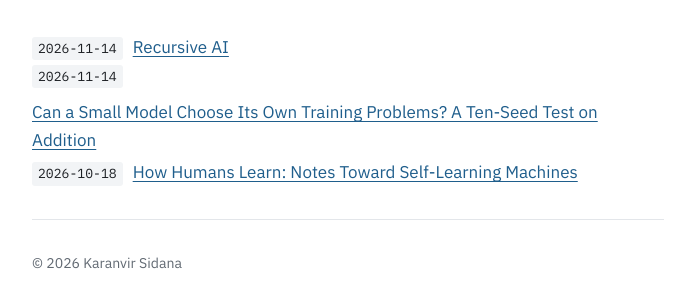
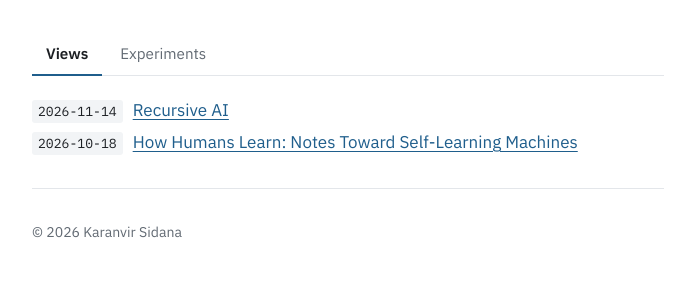
Before and after one commit to karan-vir/karan-vir.github.io, a plain HTML site: page writing.html in a window 1280 px wide. Shown: the part 114-422 px from the top of the page, without its empty margins (292-987 px from the left). Drawn offline with Linux system fonts and the light colour scheme.

Commit message:
Split Writing page into Views and Experiments tabs
Co-Authored-By: Claude Opus 5.5 <noreply@anthropic.com>
Claude-Session: https://claude.ai/code/session_016FjovBQCCUjAtj5maTC5jR

```diff
--- a/writing.html
+++ b/writing.html
@@ -9,22 +9,55 @@
 <link rel="preconnect" href="https://fonts.gstatic.com" crossorigin>
 <link rel="stylesheet" href="https://fonts.googleapis.com/css2?family=IBM+Plex+Mono:wght@400&family=IBM+Plex+Sans:wght@400;600&display=swap">
 <link rel="stylesheet" href="style.css">
+<style>
+.tabs{display:flex;gap:4px;border-bottom:1px solid var(--rule);margin:8px 0 20px}
+.tabs button{font:inherit;font-size:.95rem;background:none;border:0;border-bottom:2px solid transparent;color:var(--muted);padding:8px 14px;margin-bottom:-1px;cursor:pointer}
+.tabs button[aria-selected="true"]{color:var(--fg);border-bottom-color:var(--accent);font-weight:600}
+.tabs button:focus-visible{outline:2px solid var(--accent);outline-offset:2px}
+.panel-title{position:absolute;width:1px;height:1px;overflow:hidden;clip:rect(0 0 0 0)}
+.no-js .tabs{display:none}
+.no-js .panel-title{position:static;width:auto;height:auto;clip:auto;margin-top:32px}
+</style>
 </head>
-<body>
+<body class="no-js">
 <div class="wrap">
 <header class="site">
   <p class="site-name"><a href="index.html">Karanvir Sidana</a></p>
   <nav class="top" aria-label="Main"><a href="index.html">About</a><a href="research.html">Research</a><a href="writing.html" aria-current="page">Writing</a></nav>
 </header>
 <main>
-  <ul class="list">
-    <li><span class="date">2026-11-14</span><a href="writing/recursive-ai.html">Recursive AI</a></li>
-    <li><span class="date">2026-11-14</span><a href="writing/self-curriculum.html">Can a Small Model Choose Its Own Training Problems? A Ten-Seed Test on Addition</a></li>
-    <li><span class="date">2026-10-18</span><a href="writing/how-humans-learn.html">How Humans Learn: Notes Toward Self-Learning Machines</a></li>
-  </ul>
+  <div class="tabs" role="tablist" aria-label="Writing">
+    <button role="tab" id="tab-views" aria-controls="panel-views" aria-selected="true">Views</button>
+    <button role="tab" id="tab-experiments" aria-controls="panel-experiments" aria-selected="false" tabindex="-1">Experiments</button>
+  </div>
+  <section class="tab-panel" id="panel-views" role="tabpanel" aria-labelledby="tab-views">
+    <h2 class="panel-title">Views</h2>
+    <ul class="list">
+      <li><span class="date">2026-11-14</span><a href="writing/recursive-ai.html">Recursive AI</a></li>
+      <li><span class="date">2026-10-18</span><a href="writing/how-humans-learn.html">How Humans Learn: Notes Toward Self-Learning Machines</a></li>
+    </ul>
+  </section>
+  <section class="tab-panel" id="panel-experiments" role="tabpanel" aria-labelledby="tab-experiments">
+    <h2 class="panel-title">Experiments</h2>
+    <ul class="list">
+      <li><span class="date">2026-11-14</span><a href="writing/self-curriculum.html">Can a Small Model Choose Its Own Training Problems? A Ten-Seed Test on Addition</a></li>
+    </ul>
+  </section>
 </main>
 <hr>
 <footer>© 2026 Karanvir Sidana</footer>
 </div>
+<script>
+(function(){
+  document.body.classList.remove('no-js');
+  var tabs=[].slice.call(document.querySelectorAll('[role="tab"]'));
+  function select(t){tabs.forEach(function(x){var on=x===t;x.setAttribute('aria-selected',on);x.tabIndex=on?0:-1;document.getElementById(x.getAttribute('aria-controls')).hidden=!on;});}
+  tabs.forEach(function(t,i){
+    t.addEventListener('click',function(){select(t);history.replaceState(null,'','#'+t.id.slice(4));});
+    t.addEventListener('keydown',function(e){var d=e.key==='ArrowRight'?1:e.key==='ArrowLeft'?-1:0;if(d){var n=tabs[(i+d+tabs.length)%tabs.length];select(n);n.focus();e.preventDefault();}});
+  });
+  select(document.getElementById('tab-'+location.hash.slice(1))||tabs[0]);
+})();
+</script>
 </body>
 </html>
```
